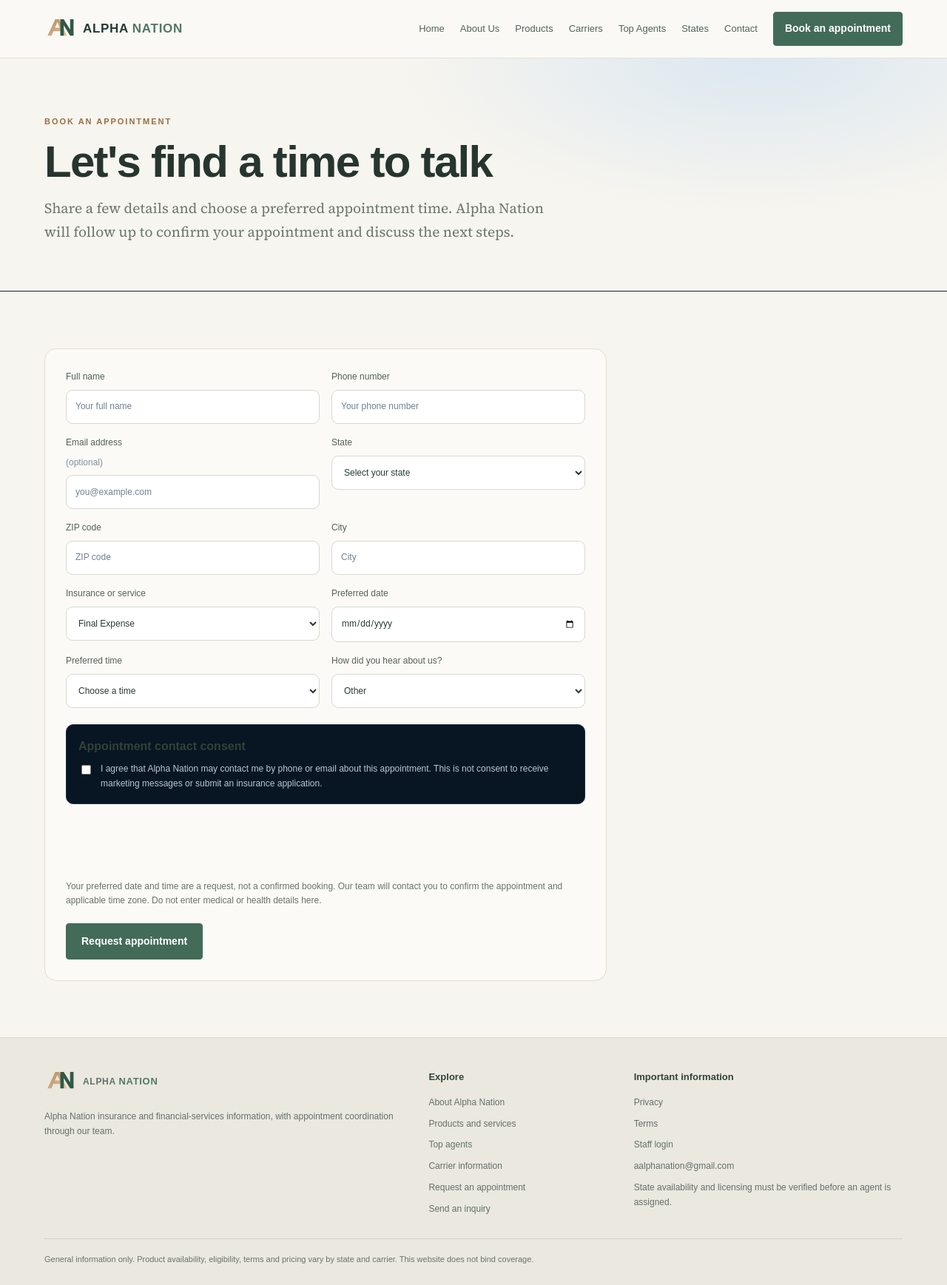
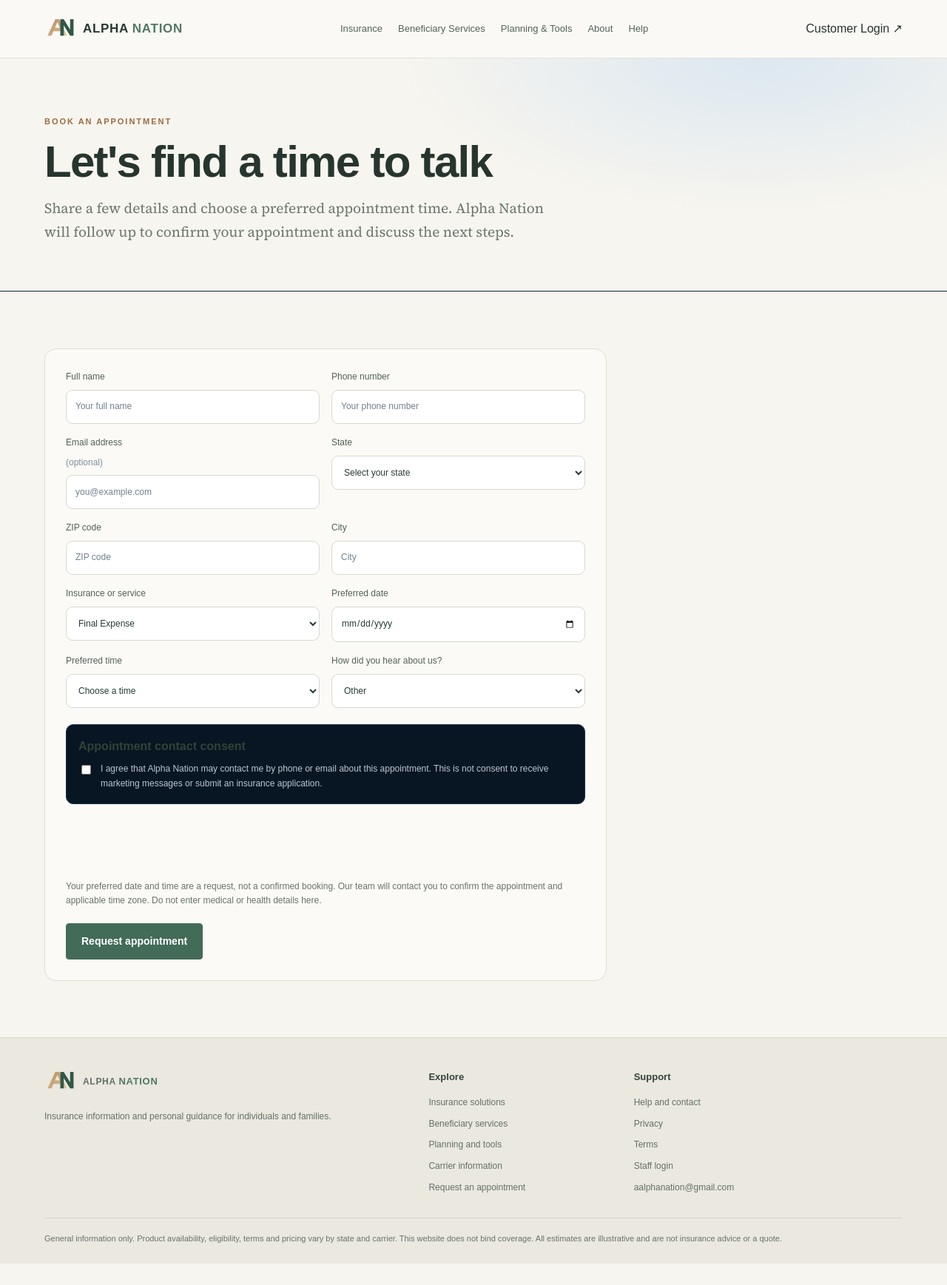
Before and after one commit to alphanationcrm09/alpha-nation-website, a Next.js app: page /quote in a window 1280 px wide. Shown: the whole page at 74% size. After the commit the page ends 1708 px from the top, so only its background shows below. Built offline with nearby package versions, Linux system fonts and the light colour scheme; no server answers.

Commit message:
Redesign Alpha Nation public website

```diff
--- a/src/components/SiteShell.tsx
+++ b/src/components/SiteShell.tsx
@@ -2,28 +2,27 @@ import Link from "next/link";
 import { AlphaLogo } from "@/components/AlphaLogo";
 
 const links = [
-  ["/", "Home"],
-  ["/#about", "About Us"],
-  ["/#products", "Products"],
-  ["/#carriers", "Carriers"],
-  ["/#agents", "Top Agents"],
-  ["/#states", "States"],
-  ["/contact", "Contact"],
+  ["/#insurance", "Insurance"],
+  ["/#beneficiary-services", "Beneficiary Services"],
+  ["/#planning", "Planning & Tools"],
+  ["/#about", "About"],
+  ["/#help", "Help"],
 ];
 
 export function Header() {
   return <header className="site-header"><div className="wrap nav-row">
     <Link href="/" className="logo-link"><AlphaLogo /></Link>
-    <nav aria-label="Main navigation">{links.map(([href, label]) => <Link href={href} key={href}>{label}</Link>)}<Link className="button nav-cta" href="/quote">Book an appointment</Link></nav>
+    <nav aria-label="Main navigation">{links.map(([href, label]) => <Link href={href} key={href}>{label}</Link>)}</nav>
+    <Link className="customer-login-link" href="/customer/login">Customer Login <span aria-hidden="true">↗</span></Link>
   </div></header>;
 }
 
 export function Footer() {
   return <footer className="site-footer"><div className="wrap footer-grid">
-    <div><Link href="/" className="logo-link"><AlphaLogo /></Link><p>Alpha Nation insurance and financial-services information, with appointment coordination through our team.</p></div>
-    <div><b>Explore</b><Link href="/#about">About Alpha Nation</Link><Link href="/#products">Products and services</Link><Link href="/#agents">Top agents</Link><Link href="/#carriers">Carrier information</Link><Link href="/quote">Request an appointment</Link><Link href="/contact">Send an inquiry</Link></div>
-    <div><b>Important information</b><Link href="/privacy">Privacy</Link><Link href="/terms">Terms</Link><Link href="/admin/login">Staff login</Link><a href="mailto:aalphanation@gmail.com">aalphanation@gmail.com</a><span>State availability and licensing must be verified before an agent is assigned.</span></div>
-  </div><div className="wrap legal-note">General information only. Product availability, eligibility, terms and pricing vary by state and carrier. This website does not bind coverage.</div></footer>;
+    <div><Link href="/" className="logo-link"><AlphaLogo /></Link><p>Insurance information and personal guidance for individuals and families.</p></div>
+    <div><b>Explore</b><Link href="/#insurance">Insurance solutions</Link><Link href="/#beneficiary-services">Beneficiary services</Link><Link href="/#planning">Planning and tools</Link><Link href="/#carriers">Carrier information</Link><Link href="/quote">Request an appointment</Link></div>
+    <div><b>Support</b><Link href="/#help">Help and contact</Link><Link href="/privacy">Privacy</Link><Link href="/terms">Terms</Link><Link href="/admin/login">Staff login</Link><a href="mailto:aalphanation@gmail.com">aalphanation@gmail.com</a></div>
+  </div><div className="wrap legal-note">General information only. Product availability, eligibility, terms and pricing vary by state and carrier. This website does not bind coverage. All estimates are illustrative and are not insurance advice or a quote.</div></footer>;
 }
 
 export function PageHero({ eyebrow, title, description }: { eyebrow?: string; title: string; description: string }) {
```
